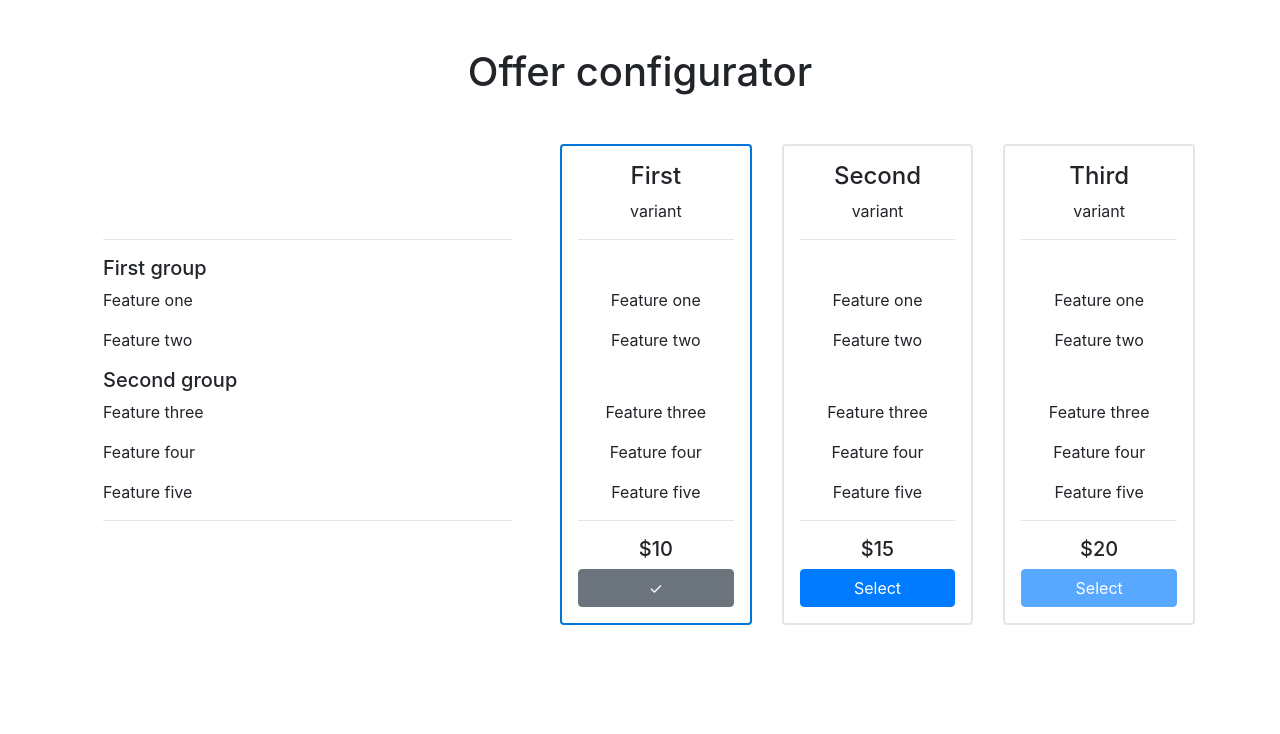
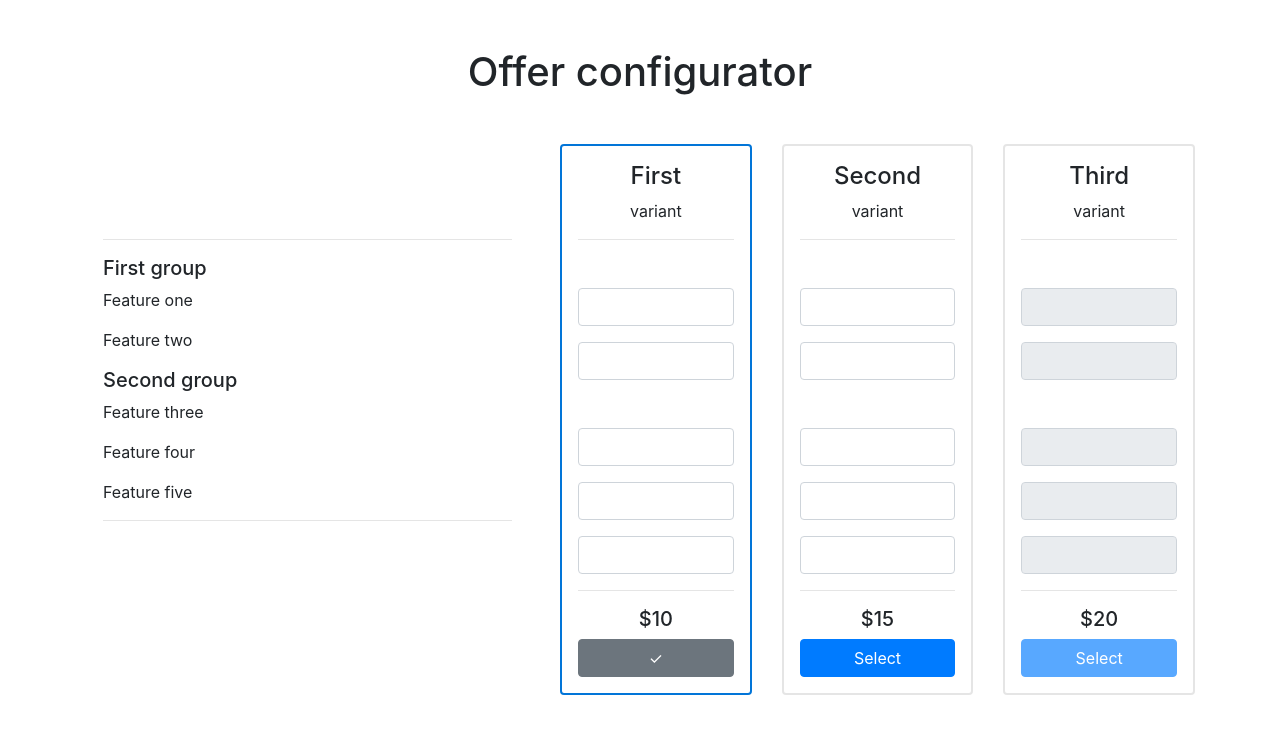
Before and after one commit to marcinmajkowski/angular-advanced-forms, an Angular app: page / in a window 1280 px wide. Shown: the top 734 px of the page. Built offline with nearby package versions, Linux system fonts and the light colour scheme.

Commit message:
Introduce forms in variants

```diff
--- a/src/app/offer-configurator/variant/variant.component.html
+++ b/src/app/offer-configurator/variant/variant.component.html
@@ -1,3 +1,6 @@
+<form (ngSubmit)="onSelect()"
+      #form="ngForm"
+      novalidate>
   <div class="text-center variant-column rounded p-3"
        [class.bg-faded]="isDisabled"
        [class.variant-column-selected]="isSelected">
@@ -8,8 +11,10 @@
     <hr/>
     <div *ngFor="let featureGroup of variant.featureGroups">
       <h5>&nbsp;</h5>
-    <div *ngFor="let feature of featureGroup.features">
-      <p>{{ feature.name }}</p>
+      <div *ngFor="let feature of featureGroup.features"
+           class="form-group">
+        <input class="form-control"
+               [disabled]="isDisabled">
       </div>
     </div>
     <hr/>
@@ -18,9 +23,9 @@
       <button class="btn btn-block"
               [class.btn-primary]="!isSelected"
               [class.btn-secondary]="isSelected"
-            [disabled]="isDisabled"
-            (click)="onSelect()">
+              [disabled]="!form.valid || isDisabled">
         {{ isSelected ? '✓' : 'Select' }}
       </button>
     </div>
   </div>
+</form>
```
Lines whose indentation alone changed are shown as unchanged.
